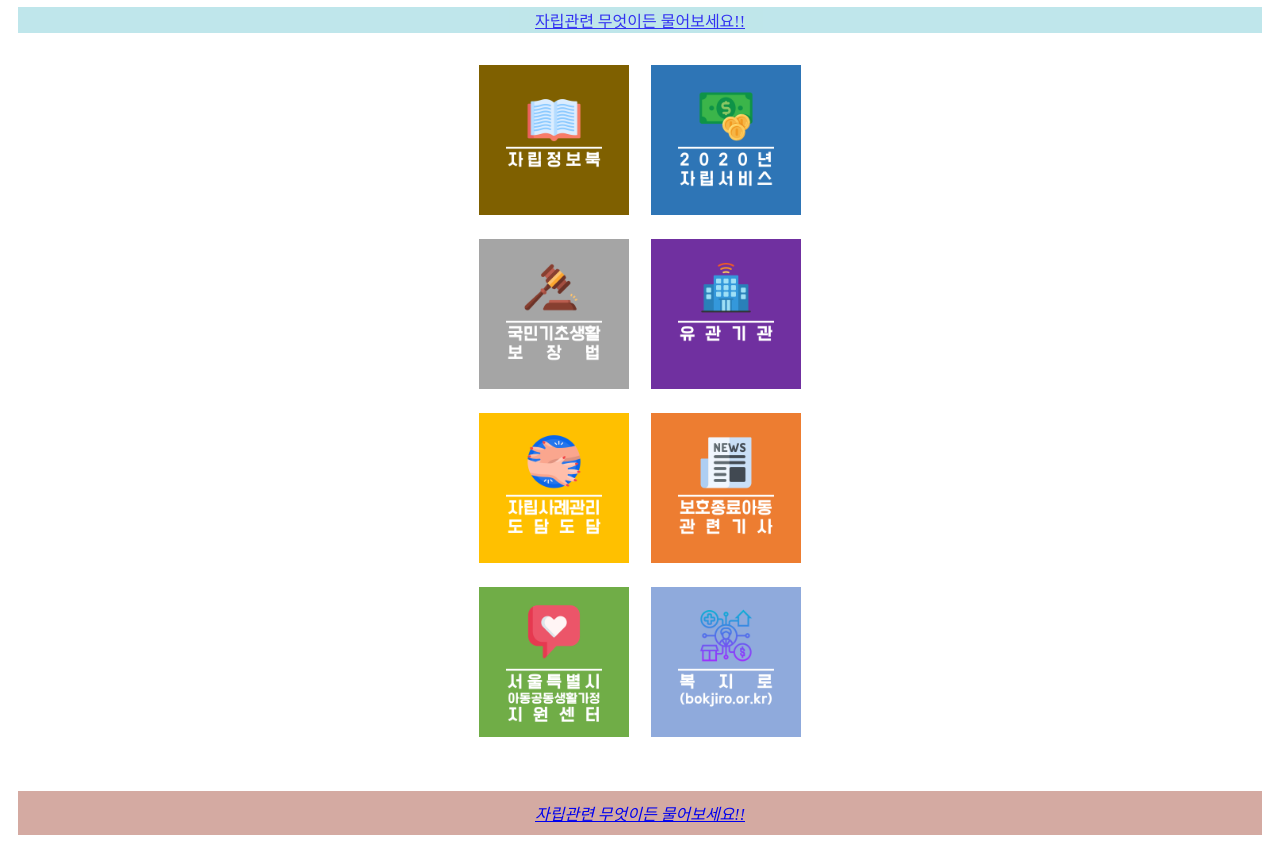
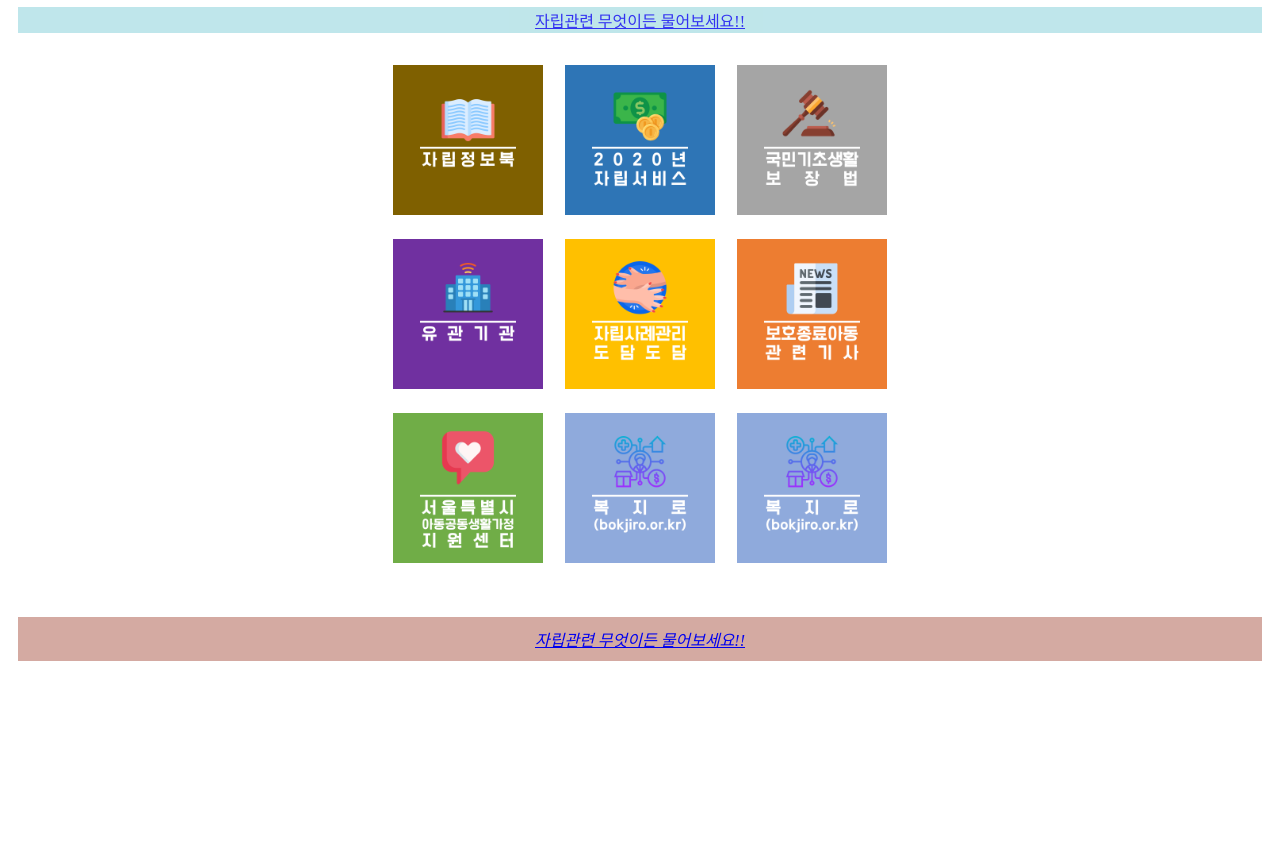
Before and after one commit to yoyo5679/jarip, a plain HTML site: page index.html in a window 1280 px wide. Shown: the part 73-918 px from the top of the page. After the commit the page ends 800 px from the top, so only its background shows below. Drawn offline with Linux system fonts and the light colour scheme.

Commit message:
Update index.html

```diff
--- a/index.html
+++ b/index.html
@@ -11,7 +11,7 @@
     <header>
         <nav>
 
-            <a href="https://docs.google.com/forms/d/e/1FAIpQLSfzIaCB_4ZyoDhiyPAHehGCsjZY7MetY5h0WhEOH_cbjMB4dA/viewform">자립관련 무엇이든 물어보세요!!</a>
+                <a href="https://docs.google.com/forms/d/e/1FAIpQLSfzIaCB_4ZyoDhiyPAHehGCsjZY7MetY5h0WhEOH_cbjMB4dA/viewform">자립관련 무엇이든 물어보세요!!</a>
 
         </nav>
     </header>
@@ -23,17 +23,16 @@
                 <tr>
                     <td><a href="jaripbook/jaripbook inform.html"><div class="name"><img src="mainpage/jaripbookmain.png" class="mainphoto"></a></div><br></td>
                     <td><a href="2020sudangjugea/2020sudangjugea.html"><div class="name"><img src="mainpage/2020sudangjugeamain.png"class="mainphoto"></a></div><br></td>
+                    <td><a href="kukminkicho/kukminkicho.html"><div class="name"><img src="mainpage/kukminkichomain.png"class="mainphoto"></a></div><br></td>
                 </tr>
                 <tr>
-                    <td><a href="kukminkicho/kukminkicho.html"><div class="name"><img src="mainpage/kukminkichomain.png"class="mainphoto"></a></div><br></td>
                     <td><a href="related organization/related organization.html"><div class="name"><img src="mainpage/related organizationmain.png"class="mainphoto"></a></div><br></td>
-                </tr>
-                <tr>
                     <td><a href="dodam/dodam.html"><div class="name"><img src="mainpage/dodammain.png"class="mainphoto"></a></div><br></td>
                     <td><a href="https://search.naver.com/search.naver?where=nexearch&sm=tab_jum&query=%EB%B3%B4%ED%98%B8%EC%A2%85%EB%A3%8C%EC%95%84%EB%8F%99"><div class="name"><img src="mainpage/newsmain.png"class="mainphoto"></a></div><br></td>
                 </tr>
                 <tr>
                     <td><a href="http://seoulcenter.org/"><div class="name"><img src="mainpage/center.png"class="mainphoto"></a></div><br></td>
+                    <td><a href="https://www.bokjiro.go.kr/welInfo/retrieveWelInfoBoxList.do"><div class="name"><img src="mainpage/bokjiro.png"class="mainphoto"></a></div><br></td>
                     <td><a href="https://www.bokjiro.go.kr/welInfo/retrieveWelInfoBoxList.do"><div class="name"><img src="mainpage/bokjiro.png"class="mainphoto"></a></div><br></td>
                 </tr>
             </table>
```
